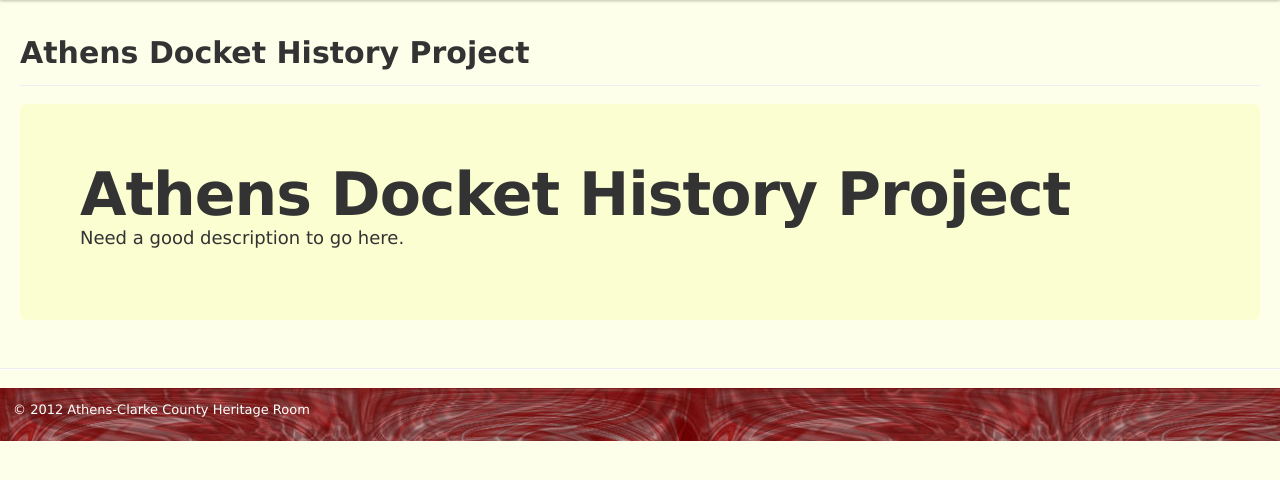
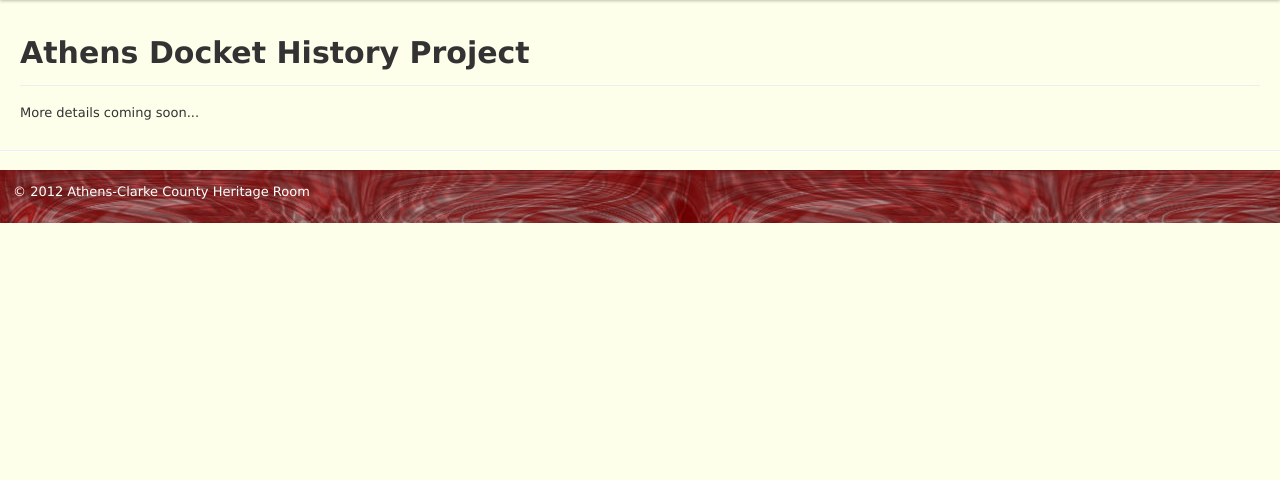
Before and after one commit to dhellmann/athensdocket, a Flask app: page /about in a window 1280 px wide. Shown: the part 40-520 px from the top of the page. Run offline with Flask 2, Linux system fonts and the light colour scheme; some libraries are stand-ins or nearby versions.

Commit message:
make the missing about page message more subtle
Change-Id: Iba2c2e319df56110107b378fd3a8574bdeca4e82

```diff
--- a/docket/templates/about.html
+++ b/docket/templates/about.html
@@ -10,10 +10,7 @@
 
   <div class="row-fluid">
     <div class="span12">
-      <div class="hero-unit">
-        <h1>Athens Docket History Project</h1>
-        <p>Need a good description to go here.</p>
-      </div>
+      More details coming soon...
     </div><!--/span-->
   </div><!--/row-->
 </div>
```
